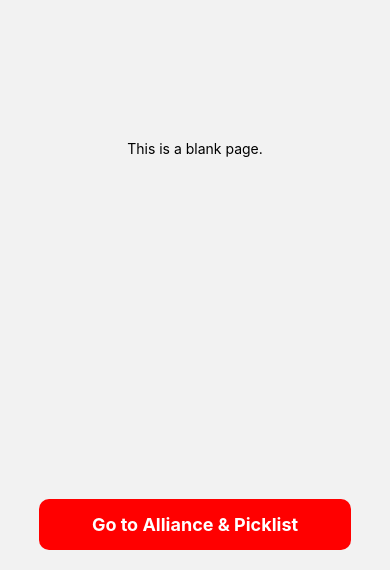
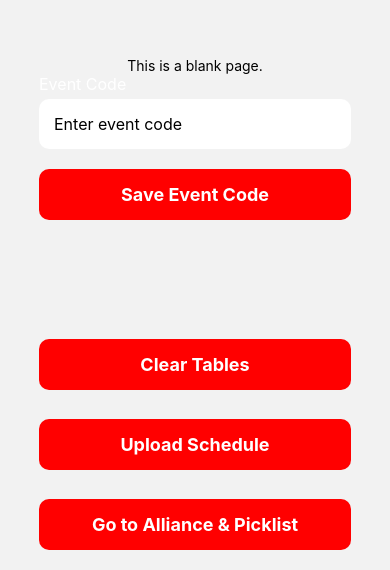
Before and after one commit to shra4747/ReefscapeScoutingApp, a React Native app: screen /AdminConsole in a window 390 px wide. Shown: the part 274-844 px from the top of the page. Built offline with nearby package versions, Linux system fonts and the light colour scheme.

Commit message:
Added ROGIRISH

```diff
--- a/App.js
+++ b/App.js
@@ -36,11 +36,10 @@ const App = () => {
     const checkAuth = async () => {
       try {
         const accessToken = await AsyncStorage.getItem('ACCESS_TOKEN');
-        console.log(accessToken)
 
         if (accessToken) {
           // Try to validate the token with your API
-          const response = await fetch('http://10.0.0.215:5002/who_am_i', {
+          const response = await fetch('http://97.107.134.214:5002/who_am_i', {
             method: 'GET',
             headers: {
               'Authorization': `Bearer ${accessToken}`
--- a/screens/AdminConsole.js
+++ b/screens/AdminConsole.js
@@ -1,23 +1,162 @@
 // screens/AdminConsole.js
-import React from 'react';
-import { View, Text, StyleSheet, TouchableOpacity } from 'react-native';
+import React, { useState } from 'react';
+import { View, Text, StyleSheet, TouchableOpacity, Alert, TextInput } from 'react-native';
 import { useNavigation } from '@react-navigation/native';
+import AsyncStorage from '@react-native-async-storage/async-storage';
+
 // ... existing imports ...
 // import AlliancePicklistScreen from './screens/AlliancePicklistScreen';
 
 const AdminCons = () => {
   const navigation = useNavigation();
+  const [eventCode, setEventCode] = useState('');
+
+  const getEventCode = async () => {
+    const storedCode = await AsyncStorage.getItem('EVENT_CODE');
+    if (!storedCode) {
+      Alert.alert('Error', 'Event code not found. Please set it first.');
+      return null;
+    }
+    return storedCode;
+  };
+
+  const uploadSchedule = async () => {
+    const EVENT_CODE = await getEventCode();
+    if (!EVENT_CODE) return;
+
+    const url = `https://frc-api.firstinspires.org/v3.0/2025/schedule/${EVENT_CODE}?tournamentLevel=qualification`;
+
+    try {
+      // Fetch schedule data
+      const response = await fetch(url, {
+        headers: {
+          'If-Modified-Since': '',
+          'Authorization': 'Basic c2hyYXZhbnA6MjVhZWQzNjMtZWY0Yi00NTljLTg3MjYtZmY4MzlhNzgxNWMy'
+        }
+      });
+
+      const data = await response.json();
+      const teams_in_matches = data.Schedule.map(match =>
+        match.teams.map(team => ({
+          team_number: parseInt(team.teamNumber),
+          match_number: parseInt(match.matchNumber),
+          drive_station: parseInt(team.station.slice(-1)),
+          alliance_color: team.station.slice(0, -1).toLowerCase(),
+          event_code: EVENT_CODE,
+          date: match.startTime
+        }))
+      ).flat();
+
+      const access_token = await AsyncStorage.getItem('ACCESS_TOKEN');
+
+      // Post schedule data
+      const postResponse = await fetch("http://97.107.134.214:5002/schedule", {
+        method: 'POST',
+        headers: {
+          'Authorization': `Bearer ${access_token}`,
+          'Content-Type': 'application/json',
+        },
+        body: JSON.stringify({ schedule: teams_in_matches })
+      });
+
+      if (postResponse.ok) {
+        Alert.alert("Success", "Schedule uploaded successfully!");
+      } else {
+        throw new Error('Failed to upload schedule');
+      }
+    } catch (error) {
+      Alert.alert("Error", error.message);
+    }
+  };
+
+  const clearTables = async () => {
+    try {
+      const access_token = await AsyncStorage.getItem('ACCESS_TOKEN');
+      if (!access_token) {
+        throw new Error('No access token found');
+      }
+
+      const response = await fetch("http://97.107.134.214:5002/clear_tables", {
+        method: 'GET',
+        headers: {
+          'Authorization': `Bearer ${access_token}`,
+          'Content-Type': 'application/json',
+        }
+      });
+
+      if (response.ok) {
+        Alert.alert("Success", "Tables cleared successfully!");
+      } else {
+        throw new Error('Failed to clear tables');
+      }
+    } catch (error) {
+      Alert.alert("Error", error.message);
+    }
+  };
+
+  // Function to save event code to AsyncStorage
+  const saveEventCode = async () => {
+    if (!eventCode.trim()) {
+      Alert.alert('Error', 'Please enter an event code');
+      return;
+    }
+
+    try {
+      await AsyncStorage.setItem('EVENT_CODE', eventCode.toUpperCase());
+      Alert.alert('Success', 'Event code saved successfully');
+      setEventCode('');
+    } catch (error) {
+      console.error('Error saving event code:', error);
+      Alert.alert('Error', 'Failed to save event code');
+    }
+  };
 
   return (
     <View style={styles.container}>
       <Text>This is a blank page.</Text>
 
-      {/* Add new button at bottom */}
+      {/* Event Code Input */}
+      <View style={styles.inputContainer}>
+        <Text style={styles.label}>Event Code</Text>
+        <TextInput
+          style={styles.input}
+          placeholder="Enter event code"
+          value={eventCode}
+          onChangeText={setEventCode}
+          autoCapitalize="characters"
+          maxLength={10}
+        />
+      </View>
+
+      {/* Save Event Code Button */}
+      <TouchableOpacity
+        style={styles.saveButton}
+        onPress={saveEventCode}
+      >
+        <Text style={styles.saveButtonText}>Save Event Code</Text>
+      </TouchableOpacity>
+
+      {/* Clear Tables Button */}
+      <TouchableOpacity
+        style={[styles.navButton, { bottom: 180 }]}
+        onPress={clearTables}
+      >
+        <Text style={styles.navButtonText}>Clear Tables</Text>
+      </TouchableOpacity>
+
+      {/* Existing buttons */}
       <TouchableOpacity
         style={styles.navButton}
         onPress={() => navigation.navigate('AlliancePicklistScreen')}
       >
         <Text style={styles.navButtonText}>Go to Alliance & Picklist</Text>
+      </TouchableOpacity>
+
+      <TouchableOpacity
+        style={[styles.navButton, { bottom: 100 }]}
+        onPress={uploadSchedule}
+      >
+        <Text style={styles.navButtonText}>Upload Schedule</Text>
       </TouchableOpacity>
     </View>
   );
@@ -28,6 +167,34 @@ const styles = StyleSheet.create({
     flex: 1,
     alignItems: 'center',
     justifyContent: 'center',
+  },
+  inputContainer: {
+    width: '80%',
+    marginBottom: 20,
+  },
+  label: {
+    color: 'white',
+    fontSize: 16,
+    marginBottom: 5,
+  },
+  input: {
+    backgroundColor: 'white',
+    padding: 15,
+    borderRadius: 10,
+    fontSize: 16,
+  },
+  saveButton: {
+    backgroundColor: 'red',
+    padding: 15,
+    borderRadius: 10,
+    width: '80%',
+    alignItems: 'center',
+    marginBottom: 20,
+  },
+  saveButtonText: {
+    color: 'white',
+    fontSize: 18,
+    fontWeight: 'bold',
   },
   navButton: {
     position: 'absolute',
--- a/screens/Confirmation.js
+++ b/screens/Confirmation.js
@@ -95,7 +95,7 @@ const Confirmation = () => {
         const accessToken = await AsyncStorage.getItem('ACCESS_TOKEN');
 
         // Make POST request
-        const response = await fetch('http://10.0.0.215:5002/match', {
+        const response = await fetch('http://97.107.134.214:5002/match', {
           method: 'POST',
           headers: {
             'Content-Type': 'application/json',
--- a/screens/LoginPage.js
+++ b/screens/LoginPage.js
@@ -22,7 +22,7 @@ const LoginPage = () => {
       password,
     };
 
-    const loginResponse = await fetch('http://10.0.0.215:5002/login', {
+    const loginResponse = await fetch('http://97.107.134.214:5002/login', {
         method: 'POST',
         headers: {
           'Content-Type': 'application/json',
--- a/screens/PitScouting.js
+++ b/screens/PitScouting.js
@@ -180,7 +180,7 @@ const PitScouting = () => {
    try {
      const pitData = {
        team_number: parseInt(teamNumber, 10),
-       event_code: "TEST",
+       event_code: await AsyncStorage.getItem('EVENT_CODE') || 'TEST',
        robot_height: parseInt(height, 10),
        robot_dimensions: `${length}x${width}`,
        cycle_time: cycleTime,
@@ -215,7 +215,7 @@ const PitScouting = () => {
      await console.log(formData)
 
     // console.log(JSON.stringify(formData))
-     const response = await fetch('http://10.0.0.215:5002/pit_scout', {
+     const response = await fetch('http://97.107.134.214:5002/pit_scout', {
        method: 'POST',
        body: formData,
         headers: {
--- a/screens/Profile.js
+++ b/screens/Profile.js
@@ -124,7 +124,7 @@ const Profile = ({ route }) => {
      try {
        const accessToken = await AsyncStorage.getItem('ACCESS_TOKEN');
        if (accessToken) {
-         const response = await fetch('http://10.0.0.215:5002/user_stats', {
+         const response = await fetch('http://97.107.134.214:5002/user_stats', {
            method: 'GET',
            headers: {
              'Authorization': `Bearer ${accessToken}`
--- a/screens/RegisterPage.js
+++ b/screens/RegisterPage.js
@@ -38,7 +38,7 @@ const RegisterPage = () => {
         scouter_id: Math.floor(Math.random() * 100000), // Random number for scouter_id
       };
     // console.log("Hello1")
-    const regiserResponse = await fetch('http://10.0.0.215:5002/register', {
+    const regiserResponse = await fetch('http://97.107.134.214:5002/register', {
         method: 'POST',
         headers: {
           'Content-Type': 'application/json',
```
Also changed, not shown: screens/AllianceSelection.js (+33 -8 lines), screens/PickList.js (+9 -5 lines), screens/StartPage.js (+4 -6 lines).
